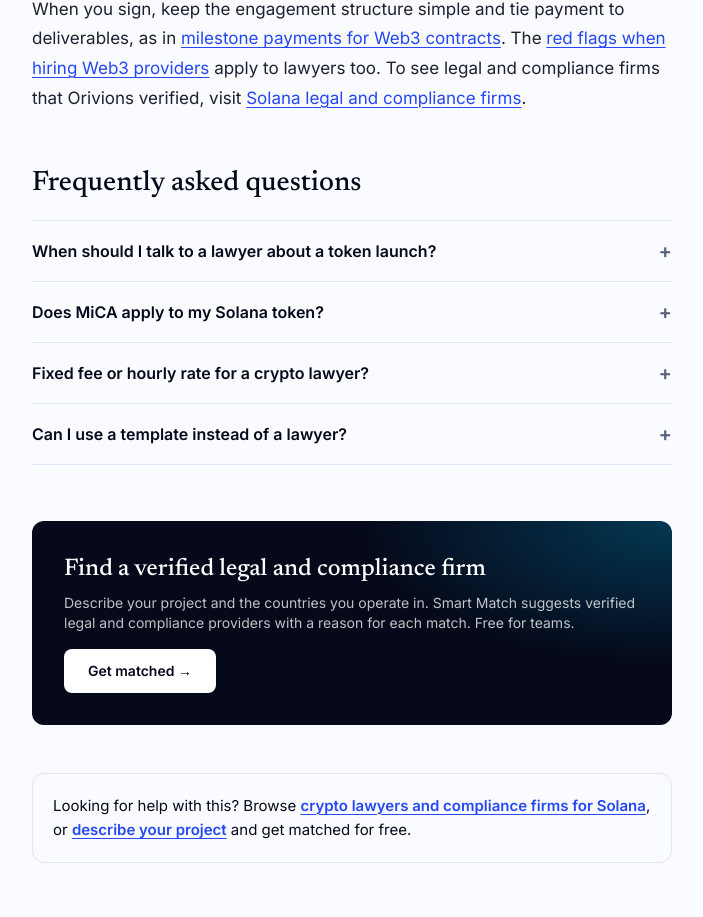
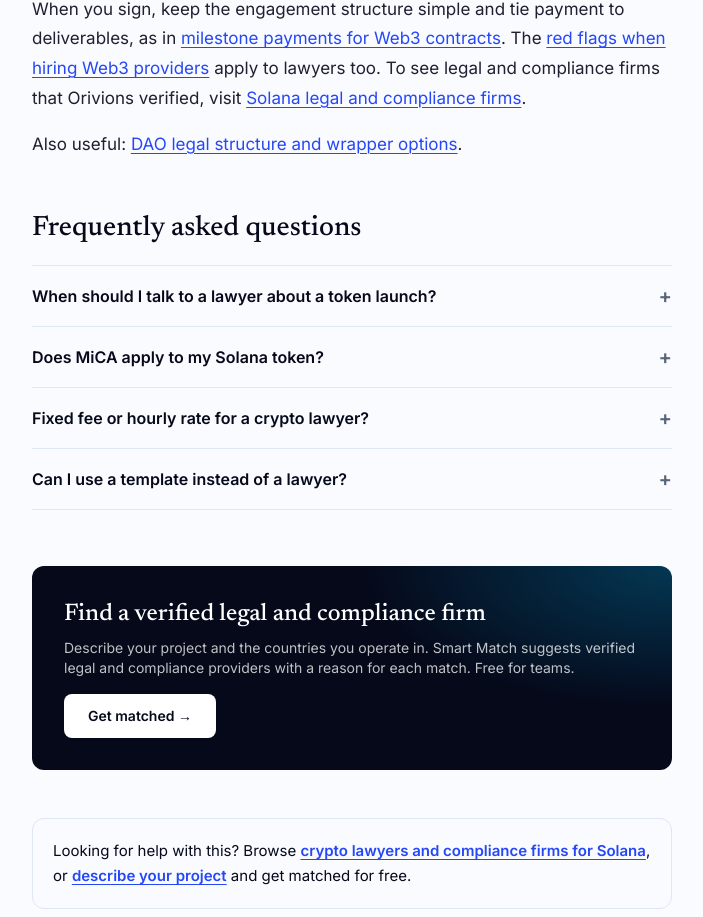
Before and after one commit to JakeMalarczyk/Orivions, a Next.js app in the folder orivions-app/: page /blog/how-to-choose-a-web3-lawyer-for-a-token-launch in a window 1280 px wide. Shown: the part 3455-4372 px from the top of the page, without its empty margins (288-991 px from the left). Built offline with nearby package versions, Linux system fonts and the light colour scheme; no server answers.

Commit message:
Blog: lawyer guide links to DAO legal structure guide
Added a paragraph with a link to DAO legal structure options.

```diff
--- a/orivions-app/app/blog/how-to-choose-a-web3-lawyer-for-a-token-launch/page.tsx
+++ b/orivions-app/app/blog/how-to-choose-a-web3-lawyer-for-a-token-launch/page.tsx
@@ -118,6 +118,10 @@ export default function PostPage() {
         </Link>
         .
       </P>
+
+      <P>
+        Also useful: <Link href="/blog/dao-legal-structure-wrapper-options" className="text-blue-deep">DAO legal structure and wrapper options</Link>.
+      </P>
     </BlogPost>
   );
 }
```
